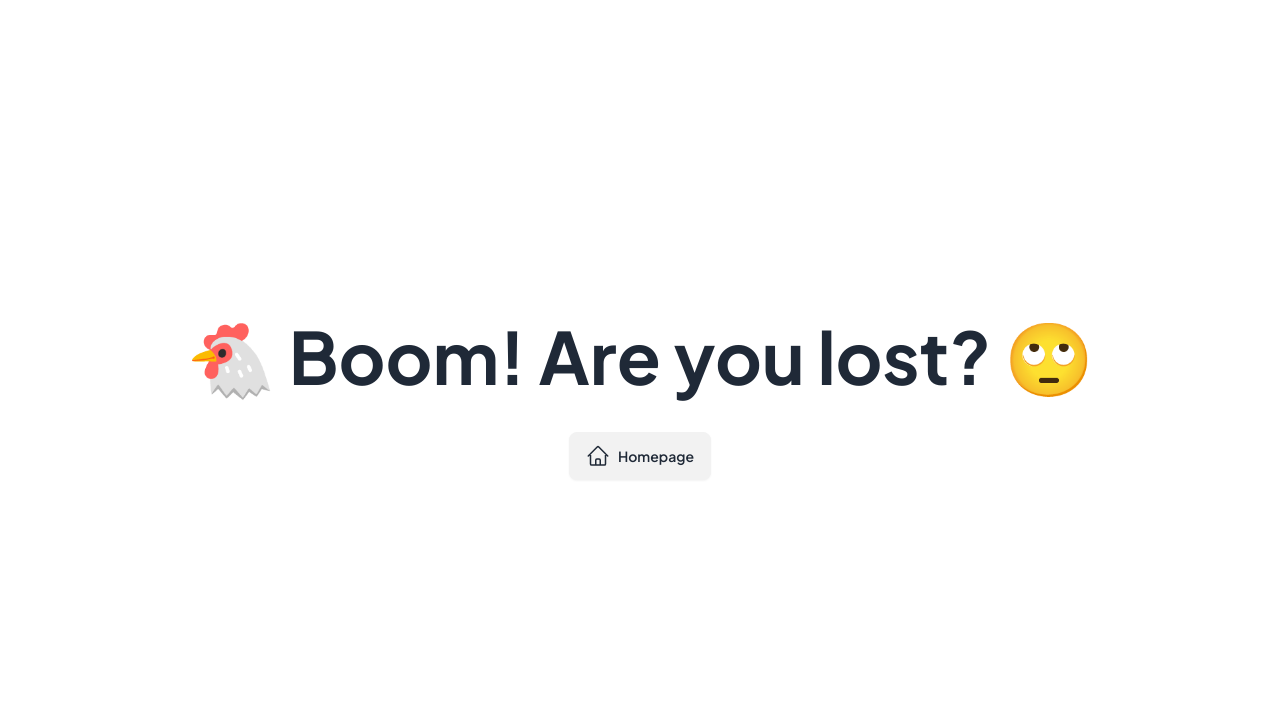
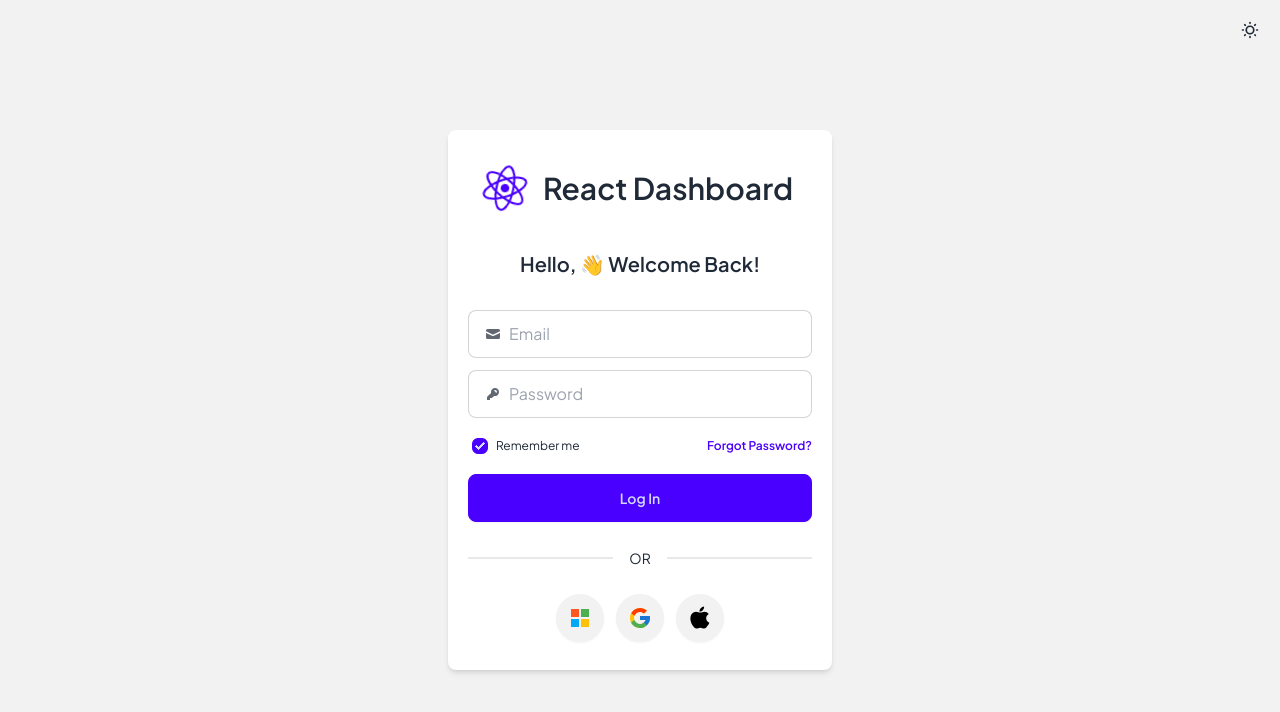
Before and after one commit to HeraclesPath/admin-dashboard-react-ts, a React (Vite) app in the folder frontend/: page /login in a window 1280 px wide. Shown: the top 712 px of the page. Built offline with nearby package versions, Linux system fonts and the light colour scheme.

Commit message:
ada ui login nya

```diff
--- a/frontend/src/App.tsx
+++ b/frontend/src/App.tsx
@@ -22,6 +22,7 @@ import ToasterProvider from './components/ToasterProvider';
 import EditProfile from './pages/EditProfile';
 import User from './pages/User';
 import Product from './pages/Product';
+import Login from './pages/Login';
 
 function App() {
   const [theme, setTheme] = React.useState('light');
@@ -120,6 +121,16 @@ function App() {
       ],
       errorElement: <Error />,
     },
+    {
+      path: '/login',
+      element: (
+        <Login
+          theme={theme}
+          setTheme={setTheme}
+          toggleTheme={toggleTheme}
+        />
+      ),
+    },
   ]);
 
   return <RouterProvider router={router} />;
--- a/frontend/src/components/Navbar.tsx
+++ b/frontend/src/components/Navbar.tsx
@@ -1,5 +1,5 @@
 import React from 'react';
-import { Link } from 'react-router-dom';
+import { Link, useNavigate } from 'react-router-dom';
 import { HiBars3CenterLeft } from 'react-icons/hi2';
 import { DiReact } from 'react-icons/di';
 import { HiSearch, HiOutlineBell } from 'react-icons/hi';
@@ -29,6 +29,8 @@ const Navbar: React.FC<NavbarProps> = ({
   const toggleFullScreen = () => {
     setIsFullScreen((prev) => !prev);
   };
+
+  const navigate = useNavigate();
 
   React.useEffect(() => {
     if (isFullScreen) {
@@ -167,13 +169,7 @@ const Navbar: React.FC<NavbarProps> = ({
                 <a className="justify-between">My Profile</a>
               </li>
             </Link>
-            <li
-              onClick={() =>
-                toast('Gaboleh Keluar!', {
-                  icon: '😠',
-                })
-              }
-            >
+            <li onClick={() => navigate('/login')}>
               <a>Log Out</a>
             </li>
           </ul>
--- a/frontend/src/components/menu/data.ts
+++ b/frontend/src/components/menu/data.ts
@@ -1,4 +1,4 @@
-import toast from 'react-hot-toast';
+// import toast from 'react-hot-toast';
 import {
   HiOutlineHome,
   HiOutlineUser,
@@ -105,13 +105,8 @@ export const menu = [
       //   label: 'settings',
       // },
       {
-        isLink: false,
-        onClick: () => {
-          toast('Gaboleh Keluar!', {
-            icon: '😠',
-            id: 'toastSidebar',
-          });
-        },
+        isLink: true,
+        url: '/login',
         icon: HiOutlineArrowLeftOnRectangle,
         label: 'log out',
       },
--- /dev/null
+++ b/frontend/src/pages/Login.tsx
@@ -0,0 +1,139 @@
+import React from 'react';
+import ChangeThemes from '../components/ChangesThemes';
+import { DiReact } from 'react-icons/di';
+import { useNavigate } from 'react-router-dom';
+
+interface LoginProps {
+  theme: string;
+  setTheme: React.Dispatch<React.SetStateAction<string>>;
+  toggleTheme: () => void;
+}
+
+const Login: React.FC<LoginProps> = ({
+  theme,
+  setTheme,
+  toggleTheme,
+}) => {
+  const navigate = useNavigate();
+  return (
+    // screen
+    <div className="w-full p-0 m-0">
+      {/* container */}
+      <div className="w-full min-h-screen flex justify-center items-center bg-base-200 relative">
+        {/* theme */}
+        <div className="absolute top-5 right-5 z-[99]">
+          <ChangeThemes
+            theme={theme}
+            setTheme={setTheme}
+            toggleTheme={toggleTheme}
+          />
+        </div>
+        <div className="w-full h-screen xl:h-auto xl:w-[30%] 2xl:w-[25%] 3xl:w-[20%] bg-base-100 rounded-lg shadow-md flex flex-col items-center p-5 pb-7 gap-8 pt-20 xl:pt-7">
+          <div className="flex items-center gap-1 xl:gap-2">
+            <DiReact className="text-4xl sm:text-4xl xl:text-6xl 2xl:text-6xl text-primary animate-spin-slow -ml-3" />
+            <span className="text-[18px] leading-[1.2] sm:text-lg xl:text-3xl 2xl:text-3xl font-semibold text-base-content dark:text-neutral-200">
+              React Dashboard
+            </span>
+          </div>
+          <span className="xl:text-xl font-semibold">
+            Hello, 👋 Welcome Back!
+          </span>
+          <div className="w-full flex flex-col items-stretch gap-3">
+            <label className="input input-bordered min-w-full flex items-center gap-2">
+              <svg
+                xmlns="http://www.w3.org/2000/svg"
+                viewBox="0 0 16 16"
+                fill="currentColor"
+                className="w-4 h-4 opacity-70"
+              >
+                <path d="M2.5 3A1.5 1.5 0 0 0 1 4.5v.793c.026.009.051.02.076.032L7.674 8.51c.206.1.446.1.652 0l6.598-3.185A.755.755 0 0 1 15 5.293V4.5A1.5 1.5 0 0 0 13.5 3h-11Z" />
+                <path d="M15 6.954 8.978 9.86a2.25 2.25 0 0 1-1.956 0L1 6.954V11.5A1.5 1.5 0 0 0 2.5 13h11a1.5 1.5 0 0 0 1.5-1.5V6.954Z" />
+              </svg>
+              <input
+                type="text"
+                className="grow max-w-full"
+                placeholder="Email"
+              />
+            </label>
+            <label className="input input-bordered flex items-center gap-2">
+              <svg
+                xmlns="http://www.w3.org/2000/svg"
+                viewBox="0 0 16 16"
+                fill="currentColor"
+                className="w-4 h-4 opacity-70"
+              >
+                <path
+                  fillRule="evenodd"
+                  d="M14 6a4 4 0 0 1-4.899 3.899l-1.955 1.955a.5.5 0 0 1-.353.146H5v1.5a.5.5 0 0 1-.5.5h-2a.5.5 0 0 1-.5-.5v-2.293a.5.5 0 0 1 .146-.353l3.955-3.955A4 4 0 1 1 14 6Zm-4-2a.75.75 0 0 0 0 1.5.5.5 0 0 1 .5.5.75.75 0 0 0 1.5 0 2 2 0 0 0-2-2Z"
+                  clipRule="evenodd"
+                />
+              </svg>
+              <input
+                type="password"
+                className="grow"
+                placeholder="Password"
+              />
+            </label>
+            <div className="flex items-center justify-between">
+              <div className="form-control">
+                <label className="label cursor-pointer gap-2">
+                  <input
+                    type="checkbox"
+                    defaultChecked
+                    className="checkbox w-4 h-4 rounded-md checkbox-primary"
+                  />
+                  <span className="label-text text-xs">
+                    Remember me
+                  </span>
+                </label>
+              </div>
+              <a
+                href="#"
+                className="link link-primary font-semibold text-xs no-underline"
+              >
+                Forgot Password?
+              </a>
+            </div>
+            <div
+              onClick={() => navigate('/')}
+              className="btn btn-block btn-primary"
+            >
+              Log In
+            </div>
+            <div className="divider text-sm">OR</div>
+            <div className="w-full flex justify-center items-center gap-3">
+              <button className="btn btn-circle dark:btn-neutral">
+                <img
+                  className="w-6"
+                  src="/icons8-microsoft.svg"
+                  alt="microsoft"
+                />
+              </button>
+              <button className="btn btn-circle dark:btn-neutral">
+                <img
+                  className="w-6"
+                  src="/icons8-google.svg"
+                  alt="google"
+                />
+              </button>
+              <button className="btn btn-circle dark:btn-neutral">
+                <img
+                  className="dark:hidden w-6"
+                  src="/icons8-apple-black.svg"
+                  alt="apple"
+                />
+                <img
+                  className="hidden dark:block w-6"
+                  src="/icons8-apple-white.svg"
+                  alt="apple"
+                />
+              </button>
+            </div>
+          </div>
+        </div>
+      </div>
+    </div>
+  );
+};
+
+export default Login;
```
